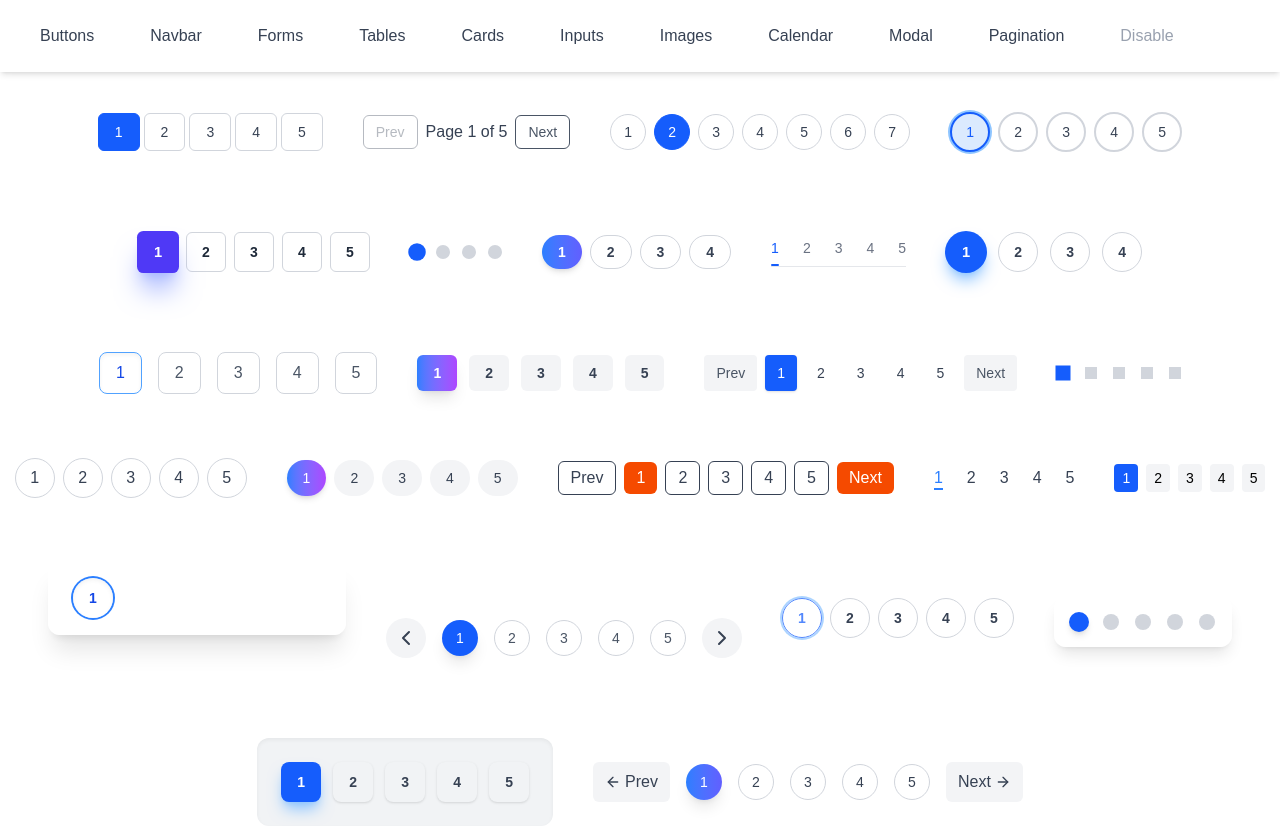
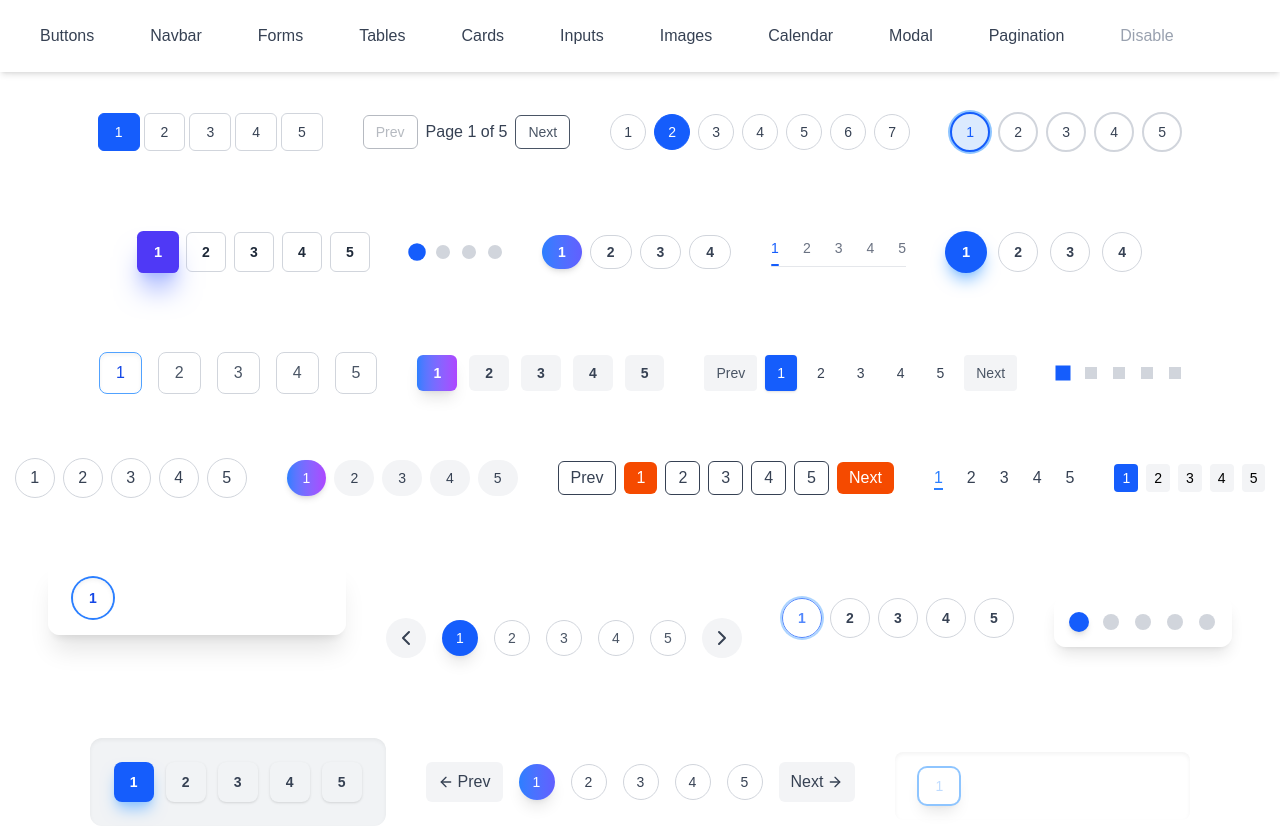
Before and after one commit to Prohor722/tailwind_compoenets, a Next.js app: page /pagination in a window 1280 px wide. Built offline with nearby package versions, Linux system fonts and the light colour scheme.

Commit message:
another pagination added

```diff
--- a/app/pagination/page.tsx
+++ b/app/pagination/page.tsx
@@ -577,6 +577,24 @@ const PaginationPage = () => {
           <ArrowRight className="w-4 h-4" />
         </button>
       </div>
+
+      {/* Pagination 24  */}
+      <div className="flex justify-center mt-12 bg-white/20 backdrop-blur-md rounded-lg px-6 py-4 shadow-inner gap-3">
+      {[1, 2, 3, 4, 5].map((n) => (
+        <button
+          key={n}
+          onClick={() => setSelected(n)}
+          className={`px-4 py-2 rounded-lg font-medium text-sm transition-all duration-300
+            ${
+              selected === n
+                ? ' text-blue-200 shadow-lg ring-2 ring-blue-300'
+                : 'text-white hover:bg-white/20'
+            }`}
+        >
+          {n}
+        </button>
+      ))}
+    </div>
     </div>
   );
 };
```
